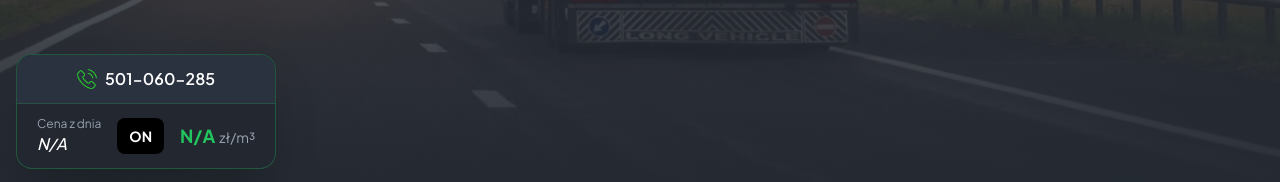
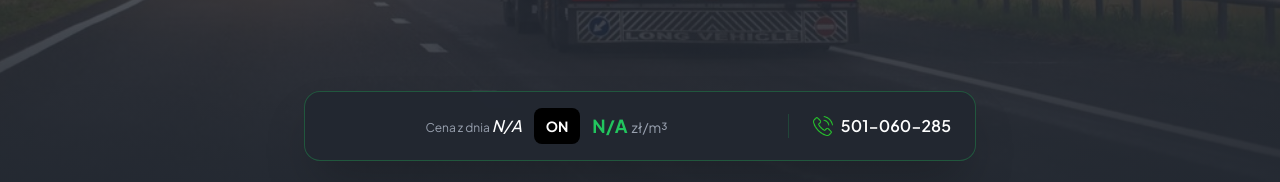
Before and after one commit to majkus1/fuel-company-dashboard, a Next.js app: page / in a window 1280 px wide. Shown: the part 615-797 px from the top of the page. Built offline with nearby package versions, Linux system fonts and the light colour scheme; no server answers; the database is empty.

Commit message:
update layout5

```diff
--- a/app/components/PriceDisplay.jsx
+++ b/app/components/PriceDisplay.jsx
@@ -25,27 +25,32 @@ export default async function PriceDisplay() {
   const { price, datprice } = await getPriceData();
 
   return (
-    <div className="fixed bottom-0 left-0 right-0 z-30 flex flex-col border-t border-brand-green/30 bg-brand-slate/95 shadow-2xl backdrop-blur-xl sm:bottom-4 sm:left-4 sm:right-auto sm:max-w-md sm:rounded-2xl sm:border sm:border-brand-green/30">
-      <a
-        href="tel:+48501060285"
-        className="flex items-center justify-center gap-2 border-b border-brand-green/20 bg-brand-card/80 py-3 transition-colors hover:bg-brand-muted/50 sm:rounded-t-2xl"
-      >
-        <img src="/img/phone-call.png" alt="" className="h-5 w-5" />
-        <span className="font-semibold text-white">501-060-285</span>
-      </a>
-      <div className="flex items-center justify-between gap-4 px-4 py-3 sm:px-5">
-        <div className="flex flex-col">
-          <span className="text-xs text-gray-400">Cena z dnia</span>
+    <div className="fixed bottom-0 left-0 right-0 z-30 flex flex-col border-t border-brand-green/30 bg-brand-slate/95 shadow-2xl backdrop-blur-xl sm:bottom-6 sm:left-1/2 sm:right-auto sm:w-full sm:max-w-2xl sm:-translate-x-1/2 sm:rounded-2xl sm:border sm:border-brand-green/30">
+      {/* Mobile: pasek telefonu na górze, pod spodem pasek ceny (data, ON, kwota). Desktop: jedna linia – cena z lewej, telefon z prawej */}
+      <div className="flex flex-col sm:flex-row sm:items-center sm:justify-between sm:gap-6 sm:px-6 sm:py-4">
+        <div className="order-last flex items-center justify-between gap-4 px-4 py-3 sm:order-first sm:flex-1 sm:justify-start sm:gap-4 sm:px-0 sm:py-0" style={{ justifyContent: 'center' }}>
+          <div className="flex flex-row items-center gap-3">
+            <div>
+              <span className="text-xs text-gray-400">Cena z dnia </span>
               <span className="font-medium italic text-white">{datprice}</span>
             </div>
             <div className="rounded-lg bg-black px-3 py-1.5">
               <span className="text-sm font-bold text-white">ON</span>
             </div>
-        <div className="text-right">
+            <div className="text-right sm:text-left">
               <span className="text-lg font-bold text-brand-green">{price}</span>
               <span className="ml-1 text-sm text-gray-400">zł/m³</span>
             </div>
           </div>
         </div>
+        <a
+          href="tel:+48501060285"
+          className="order-first flex items-center justify-center gap-2 border-b border-brand-green/20 bg-brand-card/80 py-3 transition-colors hover:bg-brand-muted/50 sm:order-last sm:border-b-0 sm:border-l sm:border-brand-green/20 sm:bg-transparent sm:py-0 sm:pl-6"
+        >
+          <img src="/img/phone-call.png" alt="" className="h-5 w-5" />
+          <span className="font-semibold text-white">501-060-285</span>
+        </a>
+      </div>
+    </div>
   );
 }
--- a/app/o-firmie/page.js
+++ b/app/o-firmie/page.js
@@ -40,13 +40,25 @@ export default function About() {
           <h1 className="section-heading">O firmie</h1>
           <div className="section-heading-accent" />
 
+          <div className="mt-10 grid gap-6 sm:grid-cols-2 lg:grid-cols-4">
+            {highlights.map(({ img, alt, title }) => (
+              <div
+                key={title}
+                className="flex flex-col items-center rounded-2xl border border-white/10 bg-brand-card/50 p-6 text-center transition-colors hover:border-brand-green/30"
+              >
+                <img src={img} alt={alt} className="h-14 w-14 object-contain" />
+                <p className="mt-4 font-medium text-white">{title}</p>
+              </div>
+            ))}
+          </div>
+
           <div className="mt-12 space-y-6">
               <p className="leading-relaxed text-gray-300">
                 Nasza firma oferuje głównie olej napędowy najwyższej jakości oraz transport paliwa na terenie
                 województwa śląskiego oraz małopolskiego. Dostarczamy wyłącznie paliwo od największych polskich
                 producentów.
               </p>
-              <div className="relative aspect-[16/6] overflow-hidden rounded-2xl lg:aspect-[760/230]">
+              <div className="relative aspect-[16/6] overflow-hidden rounded-2xl lg:mx-auto lg:max-w-[700px] lg:aspect-[760/230]">
                 <Image
                   src="/img/flota3.webp"
                   alt="pojazd firmy a w tle rafineria"
@@ -67,18 +79,6 @@ export default function About() {
                 każda dostawa posiada świadectwo jakości.
               </p>
           </div>
-
-          <div className="mt-16 grid gap-6 sm:grid-cols-2 lg:mt-24 lg:grid-cols-4">
-            {highlights.map(({ img, alt, title }) => (
-              <div
-                key={title}
-                className="flex flex-col items-center rounded-2xl border border-white/10 bg-brand-card/50 p-6 text-center transition-colors hover:border-brand-green/30"
-              >
-                <img src={img} alt={alt} className="h-14 w-14 object-contain" />
-                <p className="mt-4 font-medium text-white">{title}</p>
-              </div>
-            ))}
-          </div>
         </section>
       </main>
       <Footer />
```
Lines whose indentation alone changed are shown as unchanged.
